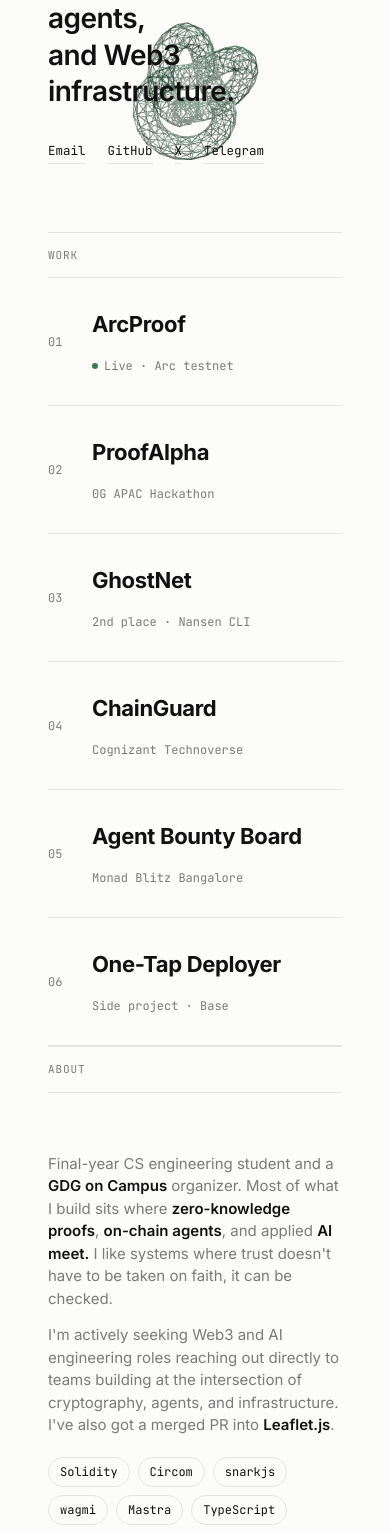
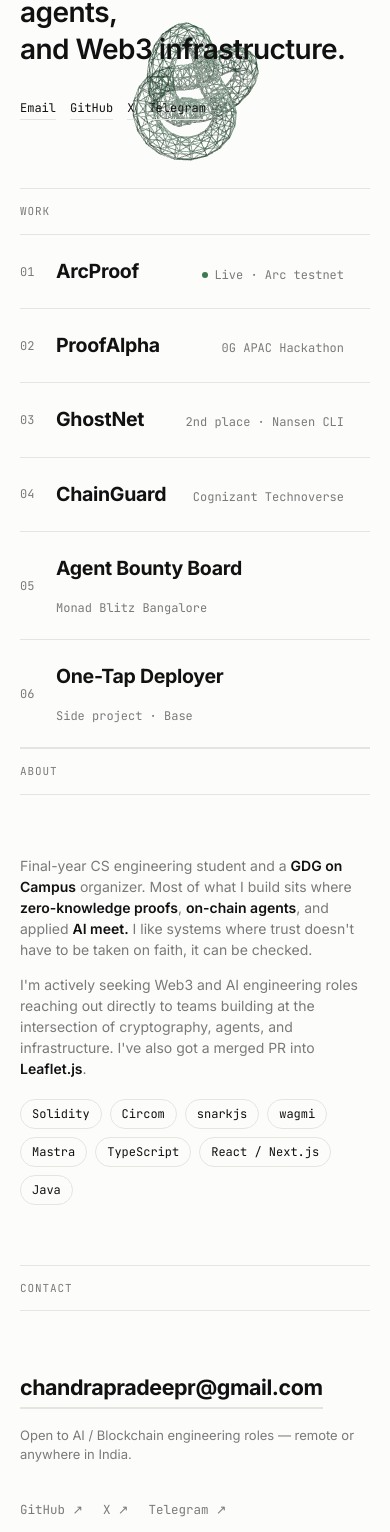
Before and after one commit to Pradeeppilotdev/Pradeep, a Next.js app: page / in a window 390 px wide. Shown: the part 316-1848 px from the top of the page. Built offline with nearby package versions, Linux system fonts and the light colour scheme.

Commit message:
made few fixes for mobile devices

```diff
--- a/src/app/globals.css
+++ b/src/app/globals.css
@@ -178,11 +178,12 @@ nav .inner{ display:flex; align-items:center; justify-content:space-between; }
 
 /* ---------- CONTACT ---------- */
 .contact{ padding:60px 0 84px; }
+.contact .mask{ overflow:visible; }
 .contact-big{
-  font-size:clamp(32px, 5vw, 56px); font-weight:700; letter-spacing:-0.02em;
+  font-size:clamp(22px, 5vw, 56px); font-weight:700; letter-spacing:-0.02em;
   display:inline-block; border-bottom:2px solid var(--line);
   transition:border-color .3s ease, color .3s ease;
-  padding-bottom:4px;
+  padding-bottom:4px; overflow-wrap:break-word;
 }
 .contact-big:hover{ border-color:var(--accent); color:var(--accent); }
 .contact-sub{ margin-top:16px; font-size:14px; color:var(--muted); max-width:48ch; }
@@ -197,3 +198,19 @@ nav .inner{ display:flex; align-items:center; justify-content:space-between; }
   font-family:var(--font-mono); font-size:11px; color:var(--muted);
   display:flex; justify-content:space-between; flex-wrap:wrap; gap:8px;
 }
+
+/* ---------- MOBILE ---------- */
+@media (max-width:768px){
+  .wrap{ padding:0 20px; }
+  .meta-row{ font-size:11px; gap:5px; }
+  .statement{ max-width:100%; }
+  .work-head{ padding:22px 0; gap:12px; }
+  .work-name{ font-size:clamp(18px, 5vw, 24px); }
+  .work-context{ white-space:normal; }
+  .work-body-inner{ padding-bottom:24px; }
+  .contact-big{ font-size:clamp(18px, 5.5vw, 32px); }
+  .contact-sub{ font-size:13px; }
+  .about p{ font-size:14px; }
+  .intro-links{ gap:14px; font-size:12px; }
+  .nav-links{ gap:14px; }
+}
--- a/src/app/layout.js
+++ b/src/app/layout.js
@@ -40,9 +40,9 @@ export default function RootLayout({ children }) {
         </Script>
       </head>
       <body>
+        <Scene3D />
         <ThemeProvider>
           <SmoothScroll>
-            <Scene3D />
             <div style={{ position: 'relative', zIndex: 1 }}>
               <Navbar />
               <ScrollAnimator />
--- a/src/components/Scene3D.js
+++ b/src/components/Scene3D.js
@@ -1,9 +1,10 @@
 'use client'
 
+import { memo } from 'react'
 import { Canvas } from '@react-three/fiber'
 import SceneContent from './SceneContent'
 
-export default function Scene3D() {
+function Scene3D() {
   return (
     <div style={{
       position: 'fixed',
@@ -15,9 +16,12 @@ export default function Scene3D() {
         camera={{ position: [0, 0, 5], fov: 60 }}
         gl={{ alpha: true, antialias: true }}
         style={{ width: '100%', height: '100%' }}
+        resize={{ scroll: false }}
       >
         <SceneContent />
       </Canvas>
     </div>
   )
 }
+
+export default memo(Scene3D)
```
